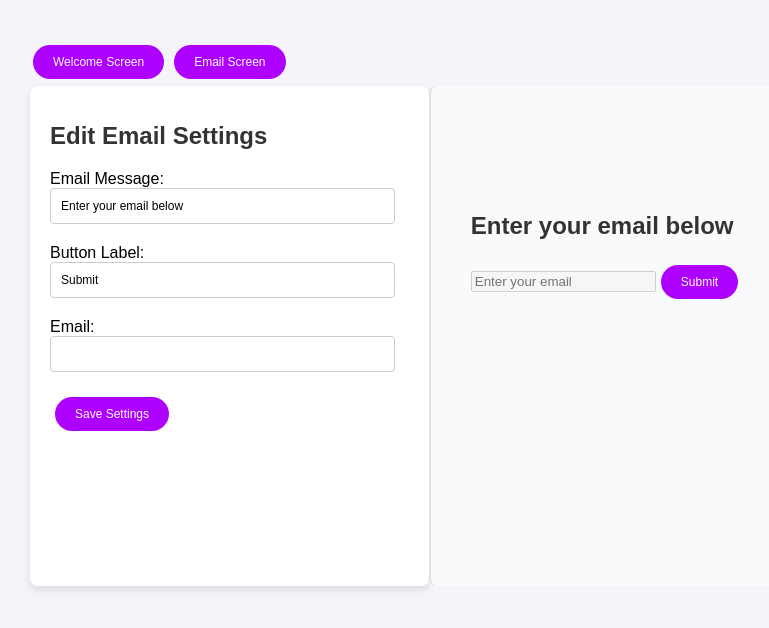
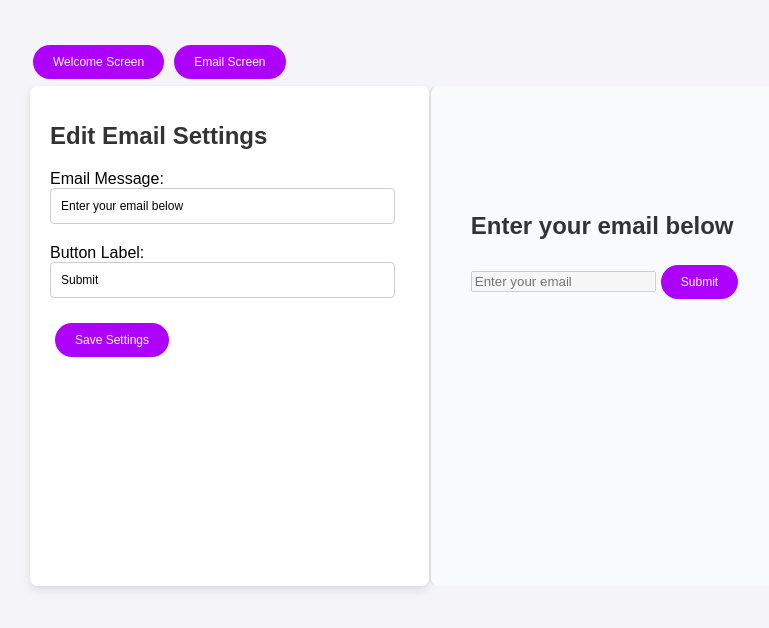
Before and after one commit to DhanushiRajapaksha/form-editor-app, a React (Create React App) app: page / in a window 1280 px wide. Both pictures are taken after a click on the button "Email Screen". Shown: the top 628 px of the page, without its empty margins (12-781 px from the left). Built offline with nearby package versions, Linux system fonts and the light colour scheme.

Commit message:
Edit email

```diff
--- a/src/EmailScreen.js
+++ b/src/EmailScreen.js
@@ -66,15 +66,7 @@ const EmailScreen = ({ onSubmit }) => {
               onChange={handleInputChange}
             />
           </div>
-          <div>
-            <label>Email:</label>
-            <input
-              type="email"
-              value={email}
-              onChange={handleEmailChange}
-            />
-            {emailError && <p className="error">{emailError}</p>}
-          </div>
+
           <button type="submit">Save Settings</button>
         </form>
       </div>
```
